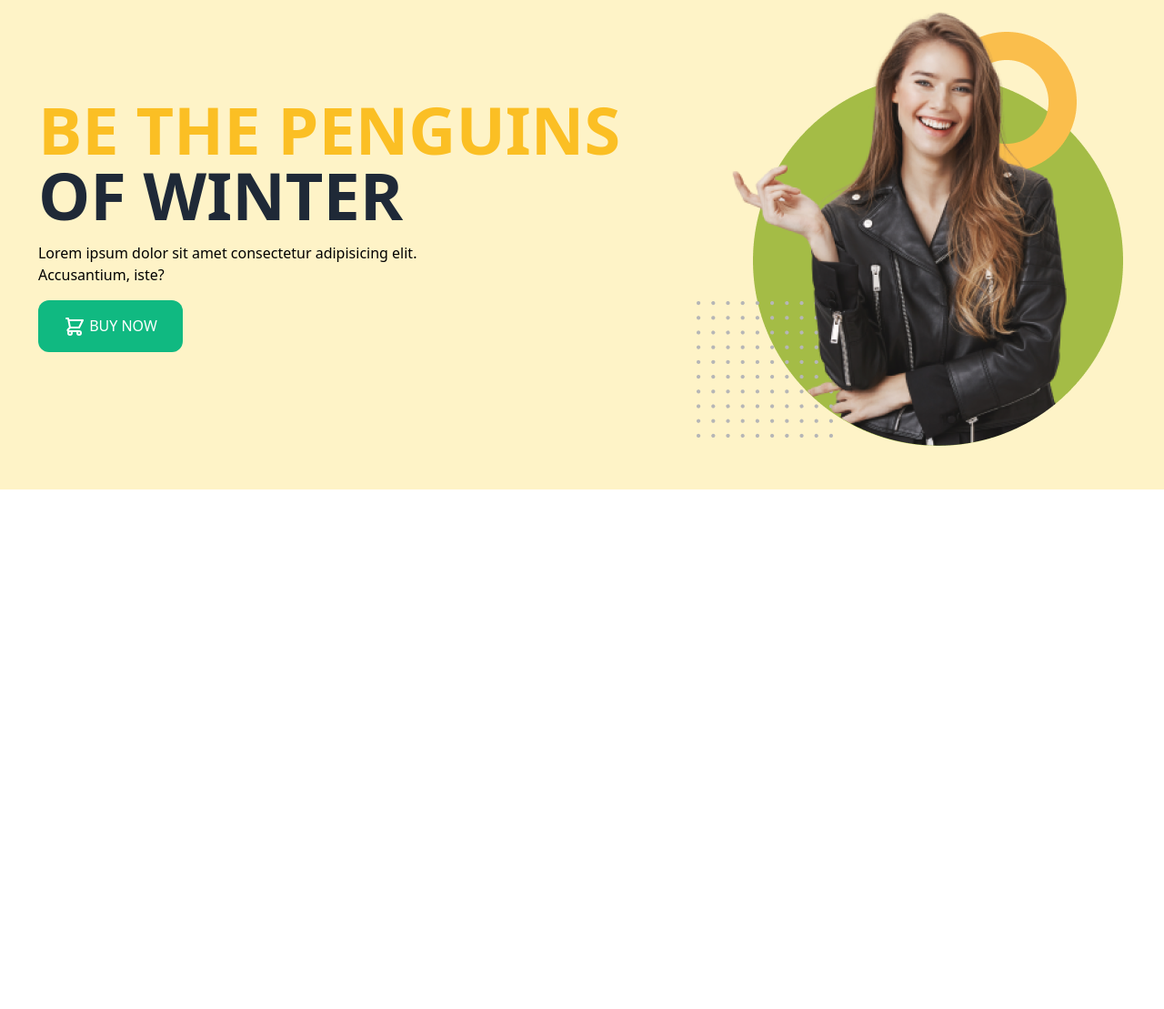
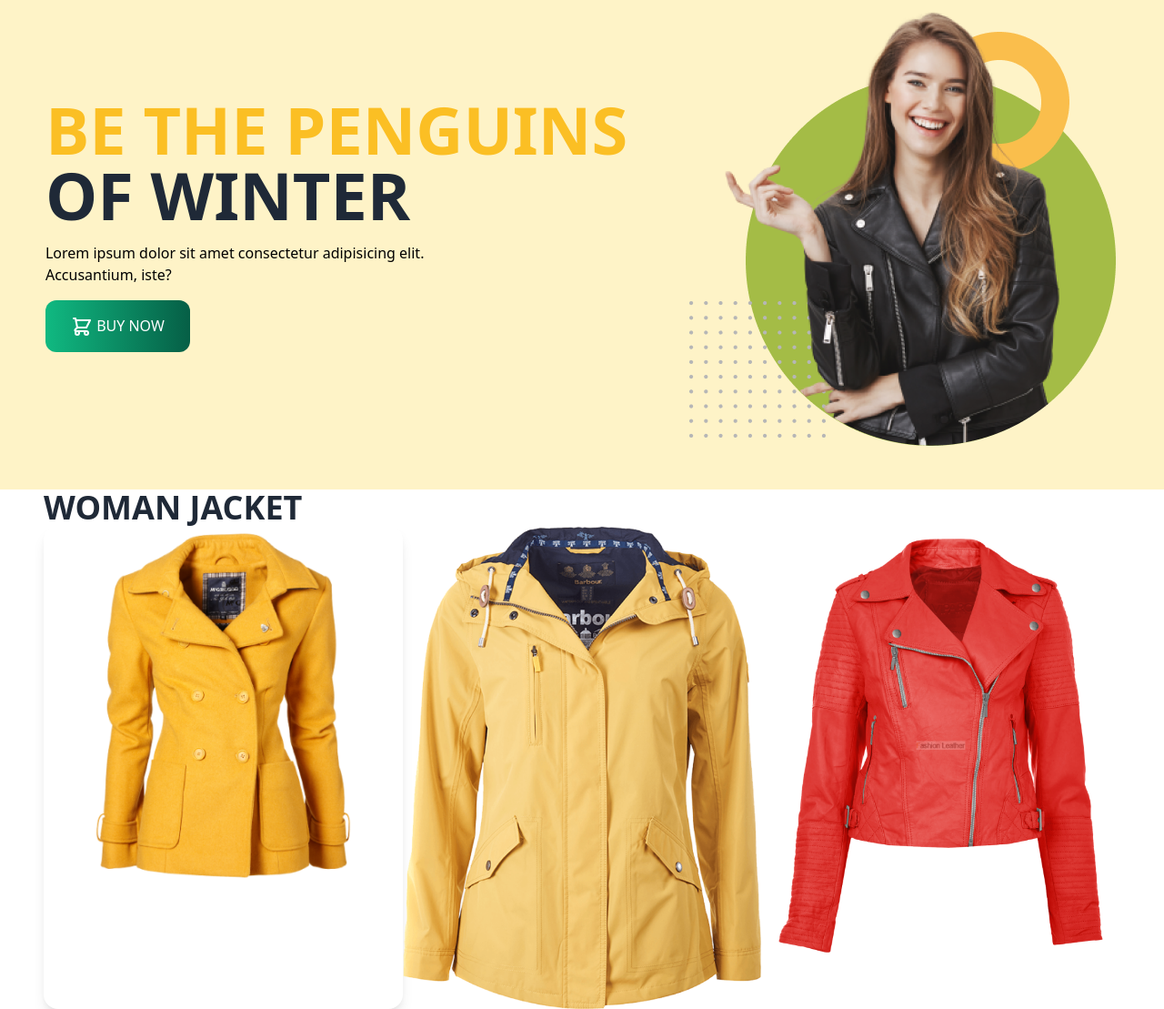
Before and after one commit to anisurarzu/penguin-tailwind-css, a plain HTML site: page index.html in a window 1280 px wide. Shown: the part 45-1154 px from the top of the page at 91% size. Before the commit the page ends 800 px from the top, so only its background shows below. Drawn offline with nearby package versions, Linux system fonts and the light colour scheme.

Commit message:
final commit for this night

```diff
--- a/index.html
+++ b/index.html
@@ -13,7 +13,9 @@
   </head>
   <body>
     <header class="bg-yellow-100">
-      <section class="container mx-auto flex items-center justify-around py-12">
+      <section
+        class="container mx-auto md:flex items-center justify-around py-12 px-4"
+      >
         <div class="space-y-4">
           <h1 class="text-7xl font-bold">
             <span class="text-yellow-400">BE THE PENGUINS</span> <br />
@@ -29,7 +31,10 @@
               uppercase
               px-7
               py-4
-              bg-green-500
+              bg-gradient-to-r
+              from-green-500
+              to-green-800
+              hover:from-pink-500 hover:to-yellow-500
               rounded-xl
               font-medium
             "
@@ -56,7 +61,24 @@
         </div>
       </section>
     </header>
-    <main></main>
+    <main>
+      <!-- Woman jacket section -->
+      <section class="container mx-auto px-12 mx-auto">
+        <h2 class="text-4xl uppercase font-bold text-gray-800">Woman Jacket</h2>
+        <!-- women jacket container -->
+        <div class="grid grid-cols-3 grid-7">
+          <div class="shadow-lg rounded-2xl">
+            <img src="images/jacket-1.png" alt="" />
+          </div>
+          <div>
+            <img src="images/jacket-2.png" alt="" />
+          </div>
+          <div>
+            <img src="images/jacket-3.png" alt="" />
+          </div>
+        </div>
+      </section>
+    </main>
     <footer></footer>
   </body>
 </html>
```
